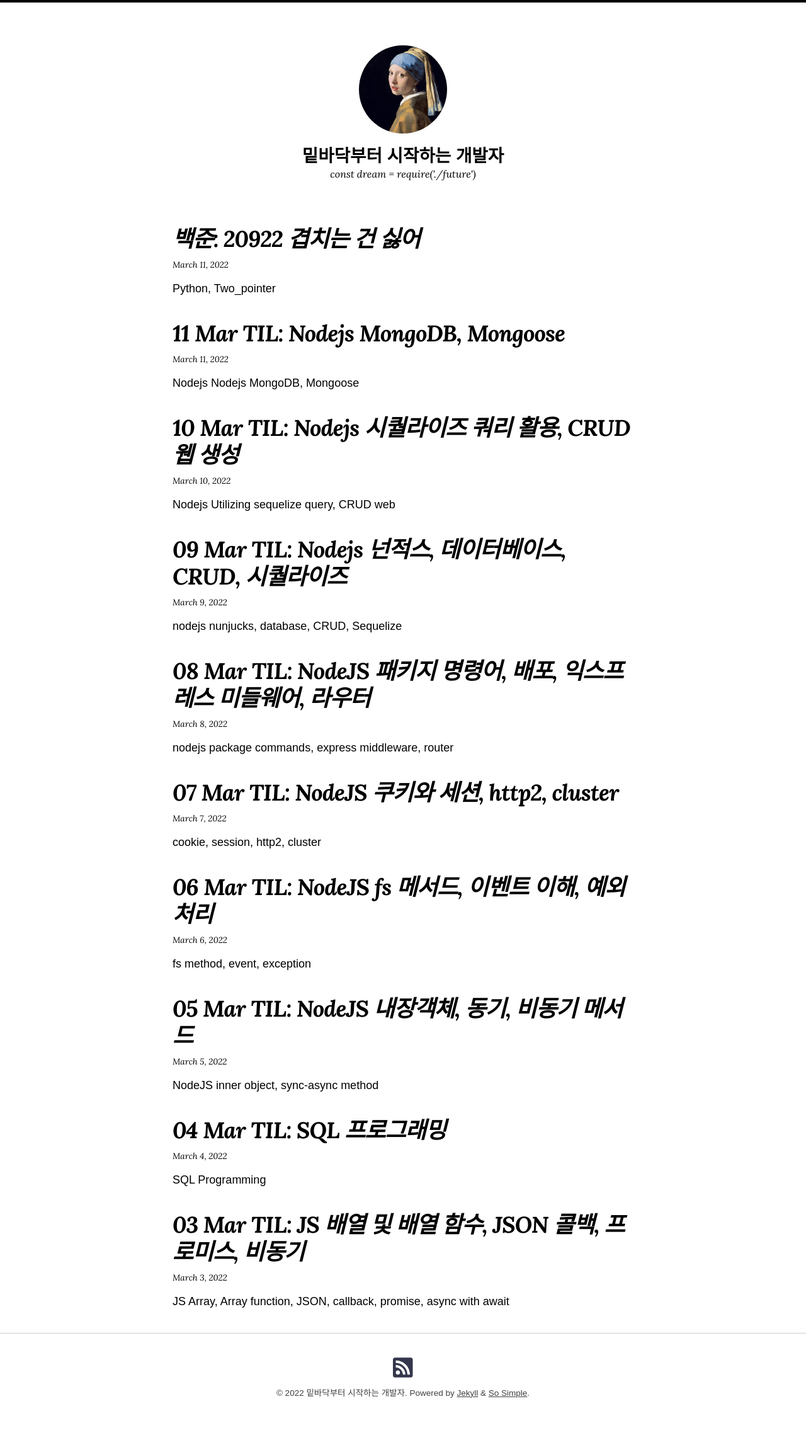
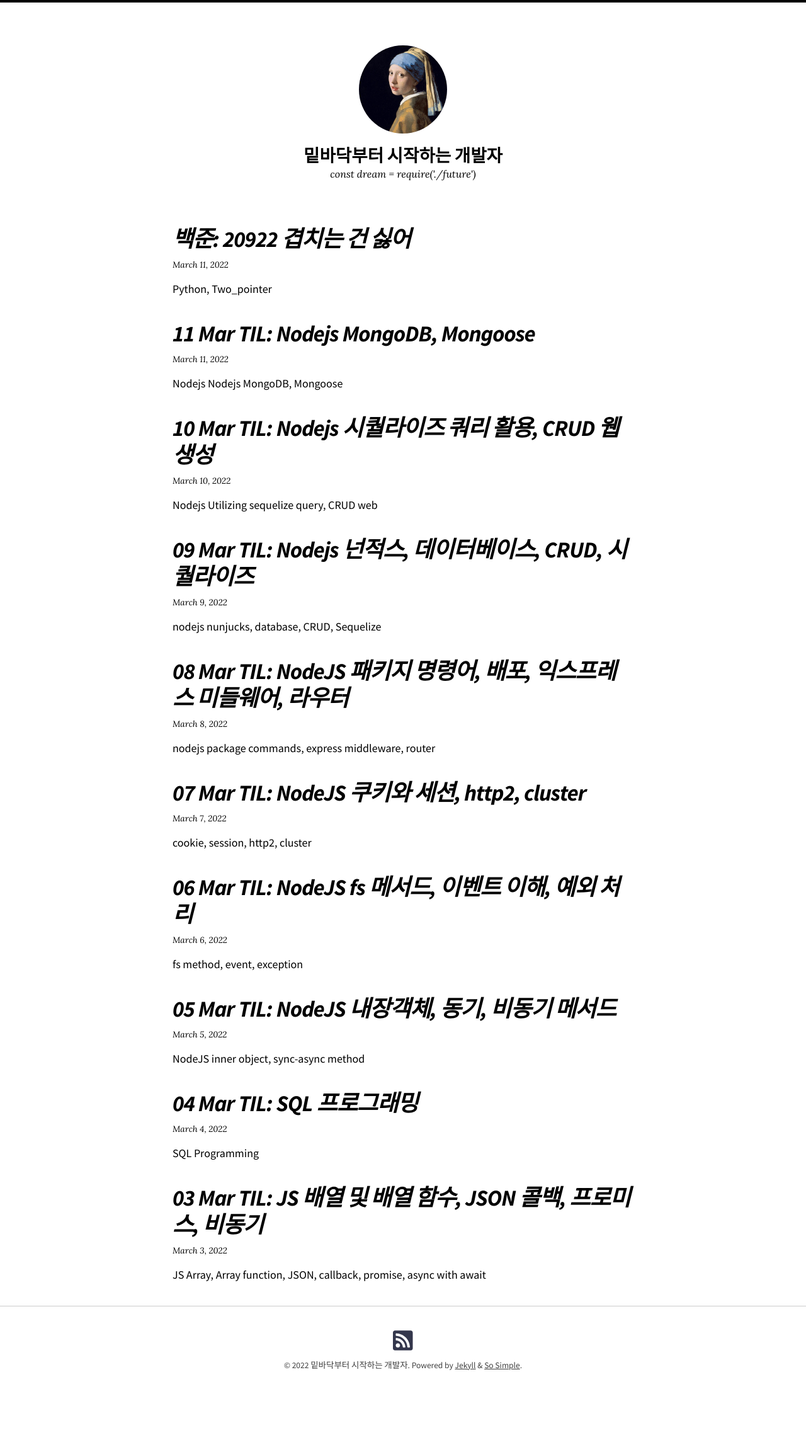
Before and after one commit to stae1102/stae1102.github.io, a Jekyll site: the page built from index.html, in a window 1280 px wide. Shown: the whole page at 63% size. Built offline with Jekyll 4.4.1, drawn with Linux system fonts in a browser that asks for light colours; nearby versions of some CDN libraries; some web fonts are replaced; the list of posts is cut into pages by our own code; after the commit the page ends 2250 px from its top, so only the background shows below that.

Commit message:
전체 폰트 수정

```diff
--- a/_layouts/default.html
+++ b/_layouts/default.html
@@ -7,7 +7,7 @@
 -->
 <html lang="{{ page.lang | default: site.lang | default: 'en-US' }}" class="no-js">
   {% include head.html %}
-
+  <link href="https://fonts.googleapis.com/css2?family=Gowun+Batang:wght@400;700&display=swap" rel="stylesheet">
   <body class="layout--{{ page.layout | default: layout.layout }}{% if page.classes or layout.classes %}{{ page.classes | default: layout.classes | join: ' ' | prepend: ' ' }}{% endif %} {% if page.entries_layout == 'grid' %}page--wide{% endif %} {{ page.title | slugify }}">
     {% include skip-links.html %}
     {% include navigation.html %}
--- a/_layouts/page.html
+++ b/_layouts/page.html
@@ -1,7 +1,7 @@
 ---
 layout: default
 ---
-
+<link href="https://fonts.googleapis.com/css2?family=Gowun+Batang:wght@400;700&display=swap" rel="stylesheet">
 <main id="main" class="main-content" aria-label="Content">
   <article>
     {% include page-image.html %}
--- a/_sass/so-simple/_variables.scss
+++ b/_sass/so-simple/_variables.scss
@@ -39,17 +39,17 @@ $h6-max: ($base-font-size / $modular-scale-2) !default;
 
 /* Font Families */
 $serif-font-family: "Lora", serif !default;
-$sans-serif-font-family: "Gowun Batang", sans-serif !default;
+$sans-serif-font-family: "Source Sans Pro", "Gowun Batang", sans-serif !default;
 $monospace-font-family: Menlo, Consolas, Monaco, "Courier New", Courier, monospace !default;
 
 $base-font-family: $sans-serif-font-family !default;
 $headline-font-family: $sans-serif-font-family !default;
-$title-font-family: $serif-font-family !default;
+$title-font-family: $sans-serif-font-family !default;
 $description-font-family: $serif-font-family !default;
 $meta-font-family: $serif-font-family !default;
 
-$page-title-weight: bold !default;
-$entry-title-weight: bold !default;
+$page-title-weight: serif bold !default;
+$entry-title-weight: serif bold !default;
 
 /* YIQ color contrast */
 $yiq-contrasted-dark-default: #000 !default;
--- a/assets/css/skins/default.scss
+++ b/assets/css/skins/default.scss
@@ -42,3 +42,4 @@ $base0e: #6c71c4 !default;
 $base0f: #d33682 !default;
 
 @import "so-simple/skin";
+@import url('https://fonts.googleapis.com/css2?family=Gowun+Batang:wght@400;700&display=swap');
```
